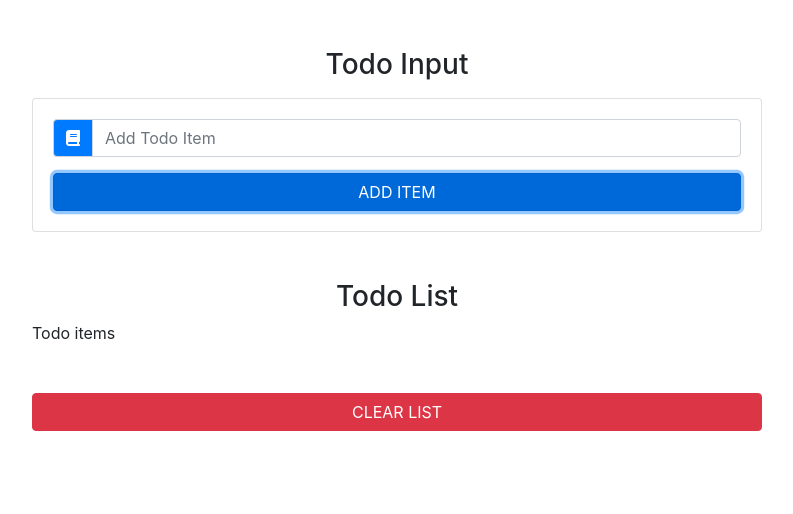
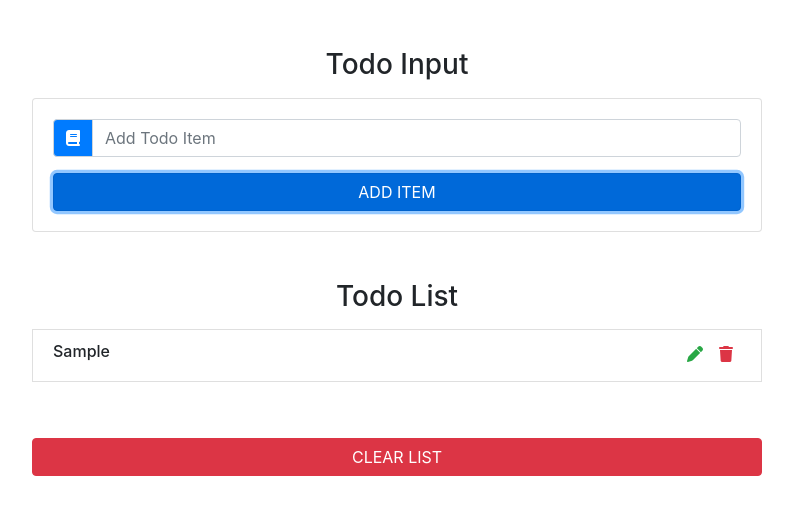
Before and after one commit to Manish-Ranjan/react-todo-list, a React (Create React App) app: page / in a window 1280 px wide. Both pictures are taken after typing "Sample" into the empty fields and a click on the button "ADD ITEM". Shown: the top 514 px of the page, without its empty margins (243-1036 px from the left). Built offline with nearby package versions, Linux system fonts and the light colour scheme.

Commit message:
Todo  component

```diff
--- a/src/Components/TodoInput.jsx
+++ b/src/Components/TodoInput.jsx
@@ -1,6 +1,13 @@
 import React, { Component } from "react";
 
 export default class TodoInput extends Component {
+  constructor(props) {
+    super(props);
+    this.inputRef = React.createRef();
+  }
+  componentDidMount() {
+    this.inputRef.current.focus();
+  }
   render() {
     const { item, handleChange, handleSubmit, editItem } = this.props;
     return (
@@ -18,6 +25,7 @@
               placeholder="add todo item"
               value={item}
               onChange={handleChange}
+              ref={this.inputRef}
             />
           </div>
           <button
--- a/src/Components/TodoItems.jsx
+++ b/src/Components/TodoItems.jsx
@@ -2,6 +2,22 @@
 
 export default class TodoItems extends Component {
   render() {
-    return <div>Todo items</div>;
+    const { title, handleDelete, handleEdit } = this.props;
+    return (
+      <li
+        className="list-group-item text-capitalize
+     d-flex justify-content-between my-2 "
+      >
+        <h6>{title}</h6>
+        <div className="todo-icon">
+          <span className="mx-2 text-success" onClick={handleEdit}>
+            <i className="fas fa-pen"></i>
+          </span>
+          <span className="mx-2 text-danger" onClick={handleDelete}>
+            <i className="fas fa-trash "></i>
+          </span>
+        </div>
+      </li>
+    );
   }
 }
```
